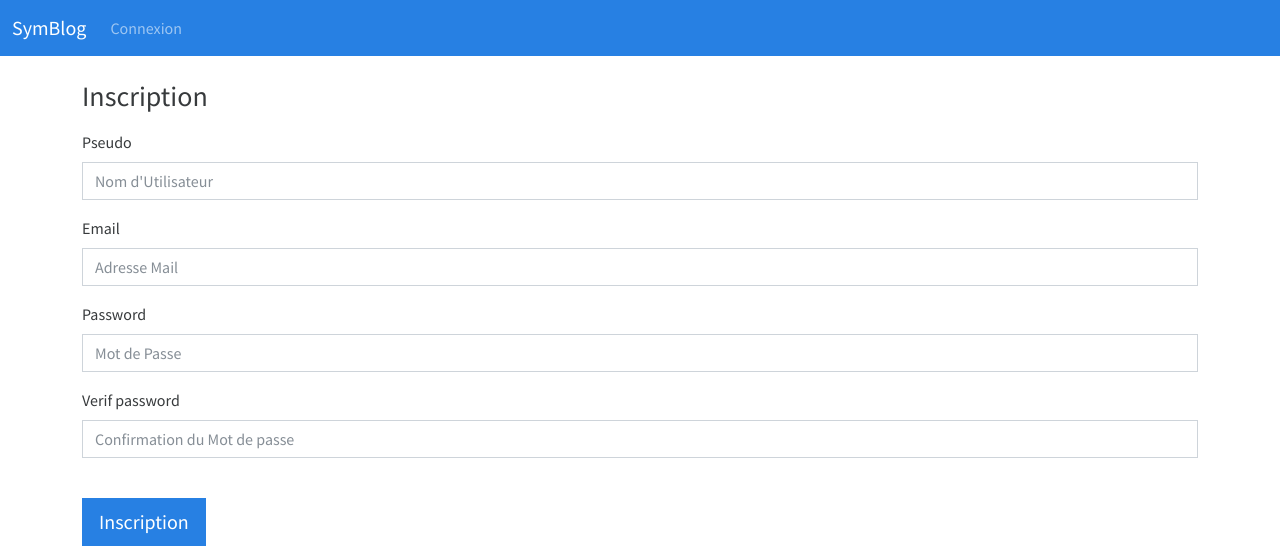
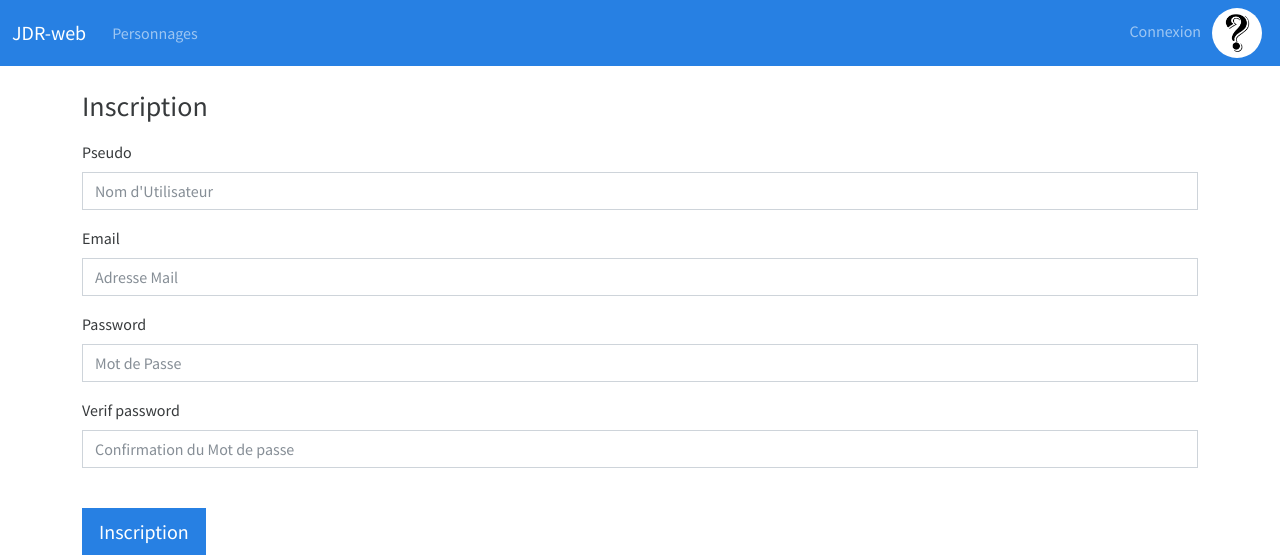
Before and after one commit to juju-grx/JDR-web, a Symfony app: template templates/security/register.html.twig in a window 1280 px wide. Shown: the top 555 px of the page. Run offline with Twig, Linux system fonts and the light colour scheme; the template is opened without the code that fills it, so the values that code supplies are empty; form fields are guessed from the names that the template uses; some libraries are stand-ins or nearby versions.

Commit message:
user update

```diff
--- /dev/null
+++ b/public/css/style.css
@@ -0,0 +1,84 @@
+.nav-user {
+    margin-right: 0px;
+    padding-right: 1%;
+}
+
+#img-user {
+    float:right;
+    border-radius: 50%;
+}
+
+#img-user img {
+    width: 50px;
+    border-radius: 50%;
+}
+
+#img-user img:hover {
+    cursor: pointer;
+}
+
+#name-user {
+    float:right;
+    padding: 2% 2%;
+}
+
+#name-user:hover {
+    cursor: pointer;
+}
+
+#option-user {
+    border-radius: 0.5rem;
+    border-style: solid;
+    border-color: rgb(168, 168, 168);
+    background-color: rgb(39, 128, 227);
+    margin-top: 3.7rem;
+    margin-left: -1rem;
+    padding: 1%;
+    position: absolute;
+    z-index: 1000;
+    width: 10rem;
+    height: 10rem;
+}
+
+.show-option-user {
+    animation-name: show-option-user;
+    animation-duration: 0.5s;
+    animation-fill-mode: forwards;
+}
+
+.hidden-option-user {
+    animation-name: hidden-option-user;
+    animation-duration: 0.5s;
+    animation-fill-mode: forwards;
+}
+
+.OnLoadHidden {
+    display: none;
+    visibility: hidden;
+}
+
+@keyframes show-option-user {
+    from {
+        height:0px;
+        display: none;
+        visibility: hidden;
+    }
+    to {
+        height:10rem;
+        display: block;
+        visibility: visible;
+    }
+}
+
+@keyframes hidden-option-user {
+    from {
+        height:10rem;
+        display: block;
+        visibility: visible;
+    }
+    to {
+        height:0px;
+        display: none;
+        visibility: hidden;
+    }
+}
--- /dev/null
+++ b/public/js/app_user_action.js
@@ -0,0 +1,12 @@
+function showOption(){
+    var option_user = document.getElementById("option-user")
+    option_user.classList.remove('hidden-option-user')
+    option_user.classList.remove('OnLoadHidden')
+    option_user.classList.add('show-option-user')
+}
+
+function hiddenOptionUser(){
+    var option_user = document.getElementById("option-user")
+    option_user.classList.remove('show-option-user')
+    option_user.classList.add('hidden-option-user')
+}
--- a/templates/base.html.twig
+++ b/templates/base.html.twig
@@ -6,8 +6,8 @@
 			{% block title %}Welcome!
 			{% endblock %}
 		</title>
-		<link
-		rel="stylesheet" href="https://bootswatch.com/5/cosmo/bootstrap.min.css">
+		<link rel="stylesheet" href="https://bootswatch.com/5/cosmo/bootstrap.min.css">
+		<link rel="stylesheet" href="css/style.css">
 
 		{# Run `composer require symfony/webpack-encore-bundle` to start using Symfony UX #}
 		{% block stylesheets %}
@@ -19,28 +19,61 @@
 		{% endblock %}
 	</head>
 	<body>
+		{% if app.user == null and app.request.attributes.get('_route') != 'app_login' %}
+
+		{% endif %}
 		<nav class="navbar navbar-expand-lg navbar-dark bg-primary">
 
 			<div class="container-fluid">
-				<a class="navbar-brand" href="{{ path('home') }}">SymBlog</a>
+				<a class="navbar-brand" href="{{ path('home') }}">JDR-web</a>
 				<button class="navbar-toggler" type="button" data-bs-toggle="collapse" data-bs-target="#navbarColor01" aria-controls="navbarColor01" aria-expanded="false" aria-label="Toggle navigation">
 					<span class="navbar-toggler-icon"></span>
 				</button>
 
 				<div class="collapse navbar-collapse" id="navbarColor01">
 					<ul class="navbar-nav me-auto">
-						<li class="nav-item">
-							{% if app.user %}
-								<a class="nav-link" href="{{ path('app_logout') }}">Déconnexion</a>
-							{% else %}
+						<li class="nav-item" id="name-user">
+							<a class="nav-link" href="{{ path('app_logout') }}">Personnages</a>
+						</li>
+					</ul>
+					{% if app.user %}
+						<ul class="navbar-nav nav-user" onclick="showOption()">
+							<div id="option-user" class="OnLoadHidden hidden-option-user" onMouseOut="hiddenOptionUser()">
+								<li class="nav-item" id="name-user">
+									<a class="nav-link" href="{{ path('app_logout') }}">Paramétre</a>
+								</li>
+								{% if is_granted('ROLE_ADMIN') and app.user %}
+									<li class="nav-item">
+										<a class="nav-link" href="{{ path('app_parameter') }}">paramètre</a>
+									</li>
+								{% endif %}
+								<li class="nav-item" id="name-user">
+									<a class="nav-link" href="{{ path('app_logout') }}">Déconnexion</a>
+								</li>
+							</div>
+
+							<li class="nav-item" id="name-user">
+								<h5 class="navbar-brand"><u>{{ app.user.username }}</u></h5>
+							</li>
+							<li class="nav-item" id="img-user">
+								<img src="img/unknown_user.jpg" alt="?">
+							</li>
+
+					{% else %}
+						<ul class="navbar-nav nav-user">
+							<li class="nav-item" id="name-user">
 								<a class="nav-link" href="{{ path('app_login') }}">Connexion</a>
-							{% endif %}
-						</li>
+							</li>
+							<li class="nav-item" id="img-user">
+								<img src="img/unknown_user.jpg" alt="?">
+							</li>
+					{% endif %}
+
 					</ul>
 				</div>
 			</div>
 		</nav>
-		<div class="container"> {% block body %}{% endblock %}
-			</div>
+		<div class="container"> {% block body %}{% endblock %} </div>
+		<script src="js/app_user_action.js"></script>
 		</body>
 	</html>
--- a/templates/security/login.html.twig
+++ b/templates/security/login.html.twig
@@ -9,6 +9,7 @@
 			<div class="alert alert-danger">{{ error.messageKey|trans(error.messageData, 'security') }}</div>
 		{% endif %}
 
+		<br>
 		<h1 class="h3 mb-3 font-weight-normal">Veuillez vous connecter</h1>
 
 		<label for="inputUsername">Nom d'utilisateur</label>
```
Also changed, not shown: src/Controller/SecurityController.php (+8 -0 lines), templates/parameter/parameter.html.twig (added, +8 -0 lines), public/img/unknown_user.jpg (added), public/js/app.js (added), 1 other file.
